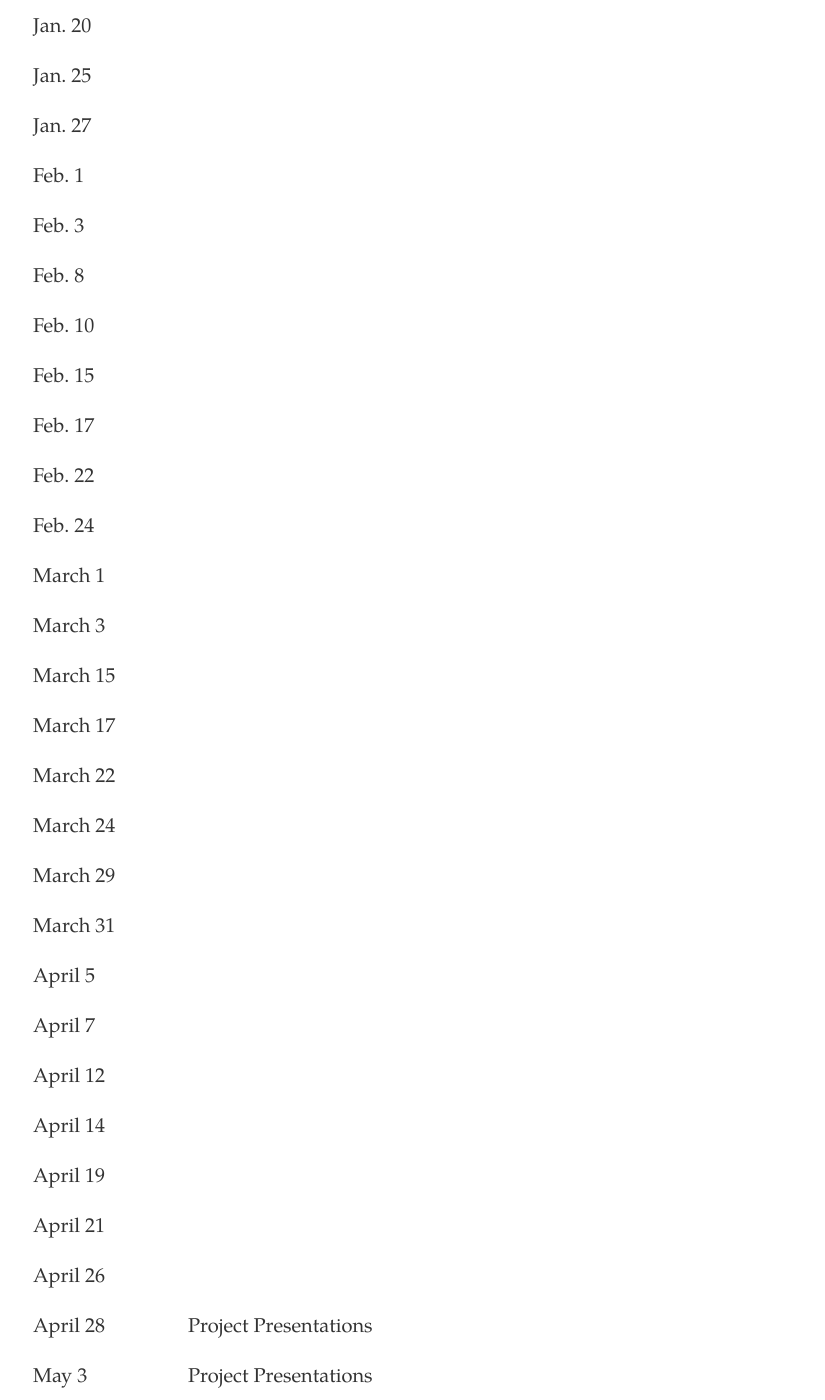
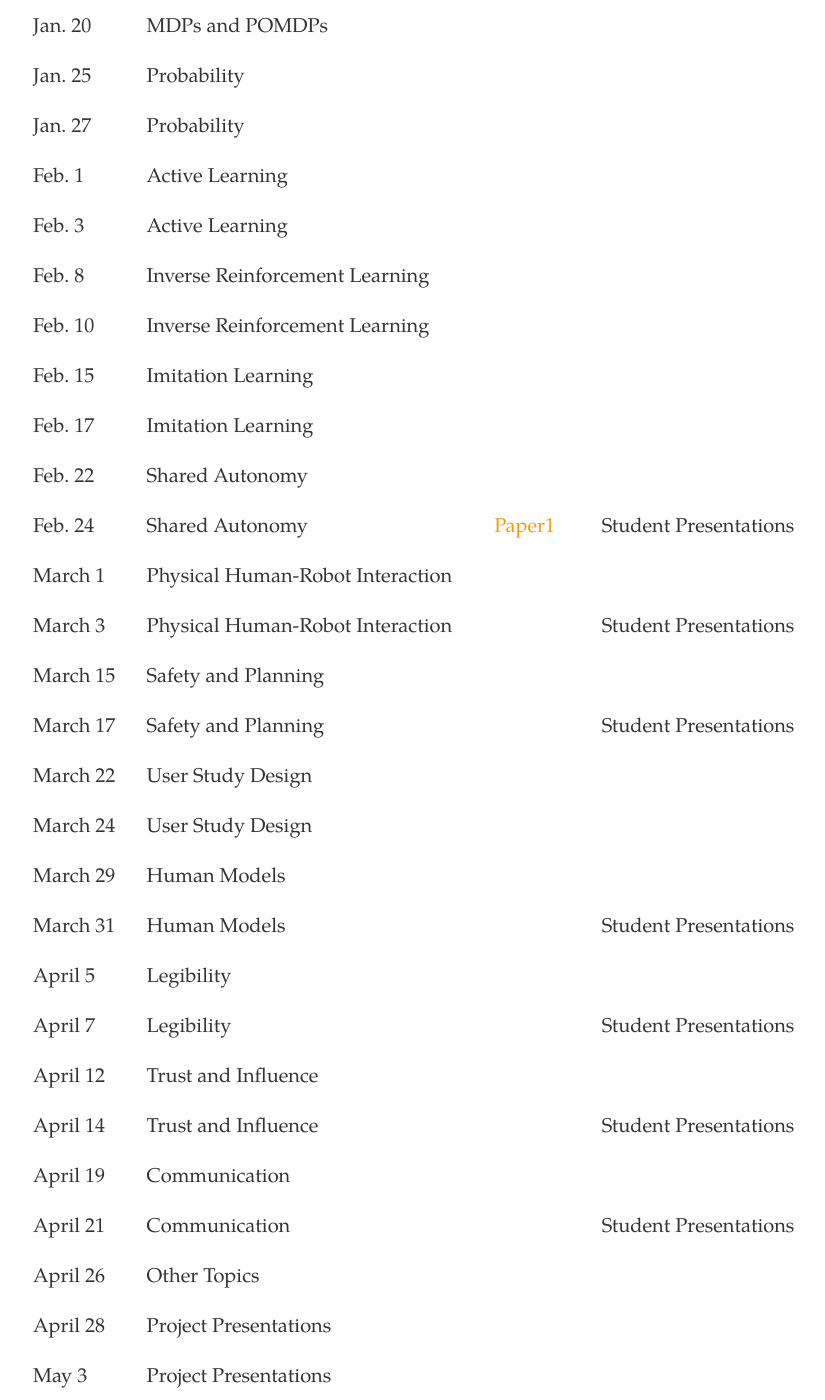
Before and after one commit to dylan-losey/dylan-losey.github.io, a Jekyll site: the page built from me5824-spring22.html, in a window 1280 px wide and 1400 px high, scrolled down 2233 px. Shown: the whole window, without its empty margins (221-1046 px from the left). Built offline with Jekyll 4.4.1, drawn with Linux system fonts in a browser that asks for light colours; nearby versions of some CDN libraries.

Commit message:
adding spring course

```diff
--- a/me5824-spring22.html
+++ b/me5824-spring22.html
@@ -144,157 +144,157 @@
     </tr>
     <tr>
       <td>Jan. 20</td>
-      <td></td>
+      <td>MDPs and POMDPs</td>
       <td></td>
       <td></td>
     </tr>
     <tr>
       <td>Jan. 25</td>
-      <td></td>
+      <td>Probability</td>
       <td></td>
       <td></td>
     </tr>
     <tr>
       <td>Jan. 27</td>
-      <td></td>
+      <td>Probability</td>
       <td></td>
       <td></td>
     </tr>
     <tr>
       <td>Feb. 1</td>
-      <td></td>
+      <td>Active Learning</td>
       <td></td>
       <td></td>
     </tr>
     <tr>
       <td>Feb. 3</td>
-      <td></td>
+      <td>Active Learning</td>
       <td></td>
       <td></td>
     </tr>
     <tr>
       <td>Feb. 8</td>
-      <td></td>
+      <td>Inverse Reinforcement Learning</td>
       <td></td>
       <td></td>
     </tr>
     <tr>
       <td>Feb. 10</td>
-      <td></td>
+      <td>Inverse Reinforcement Learning</td>
       <td></td>
       <td></td>
     </tr>
     <tr>
       <td>Feb. 15</td>
-      <td></td>
+      <td>Imitation Learning</td>
       <td></td>
       <td></td>
     </tr>
     <tr>
       <td>Feb. 17</td>
-      <td></td>
+      <td>Imitation Learning</td>
       <td></td>
       <td></td>
     </tr>
     <tr>
       <td>Feb. 22</td>
-      <td></td>
+      <td>Shared Autonomy</td>
       <td></td>
       <td></td>
     </tr>
     <tr>
       <td>Feb. 24</td>
-      <td></td>
-      <td></td>
-      <td></td>
+      <td>Shared Autonomy</td>
+      <td><a class="link" href="{{ site.baseurl }} /pdfs/me5824/losey_auro2021.pdf">Paper1</a></td>
+      <td>Student Presentations</td>
     </tr>
     <tr>
       <td>March 1</td>
-      <td></td>
+      <td>Physical Human-Robot Interaction</td>
       <td></td>
       <td></td>
     </tr>
     <tr>
       <td>March 3</td>
+      <td>Physical Human-Robot Interaction</td>
       <td></td>
-      <td></td>
-      <td></td>
+      <td>Student Presentations</td>
     </tr>
     <tr>
       <td>March 15</td>
-      <td></td>
+      <td>Safety and Planning</td>
       <td></td>
       <td></td>
     </tr>
     <tr>
       <td>March 17</td>
+      <td>Safety and Planning</td>
       <td></td>
-      <td></td>
-      <td></td>
+      <td>Student Presentations</td>
     </tr>
     <tr>
       <td>March 22</td>
-      <td></td>
+      <td>User Study Design</td>
       <td></td>
       <td></td>
     </tr>
     <tr>
       <td>March 24</td>
-      <td></td>
+      <td>User Study Design</td>
       <td></td>
       <td></td>
     </tr>
     <tr>
       <td>March 29</td>
-      <td></td>
+      <td>Human Models</td>
       <td></td>
       <td></td>
     </tr>
     <tr>
       <td>March 31</td>
+      <td>Human Models</td>
       <td></td>
-      <td></td>
-      <td></td>
+      <td>Student Presentations</td>
     </tr>
     <tr>
       <td>April 5</td>
-      <td></td>
+      <td>Legibility</td>
       <td></td>
       <td></td>
     </tr>
     <tr>
       <td>April 7</td>
+      <td>Legibility</td>
       <td></td>
-      <td></td>
-      <td></td>
+      <td>Student Presentations</td>
     </tr>
     <tr>
       <td>April 12</td>
-      <td></td>
+      <td>Trust and Influence</td>
       <td></td>
       <td></td>
     </tr>
     <tr>
       <td>April 14</td>
+      <td>Trust and Influence</td>
       <td></td>
-      <td></td>
-      <td></td>
+      <td>Student Presentations</td>
     </tr>
     <tr>
       <td>April 19</td>
-      <td></td>
+      <td>Communication</td>
       <td></td>
       <td></td>
     </tr>
     <tr>
       <td>April 21</td>
+      <td>Communication</td>
       <td></td>
-      <td></td>
-      <td></td>
+      <td>Student Presentations</td>
     </tr>
     <tr>
       <td>April 26</td>
-      <td></td>
+      <td>Other Topics</td>
       <td></td>
       <td></td>
     </tr>
```
